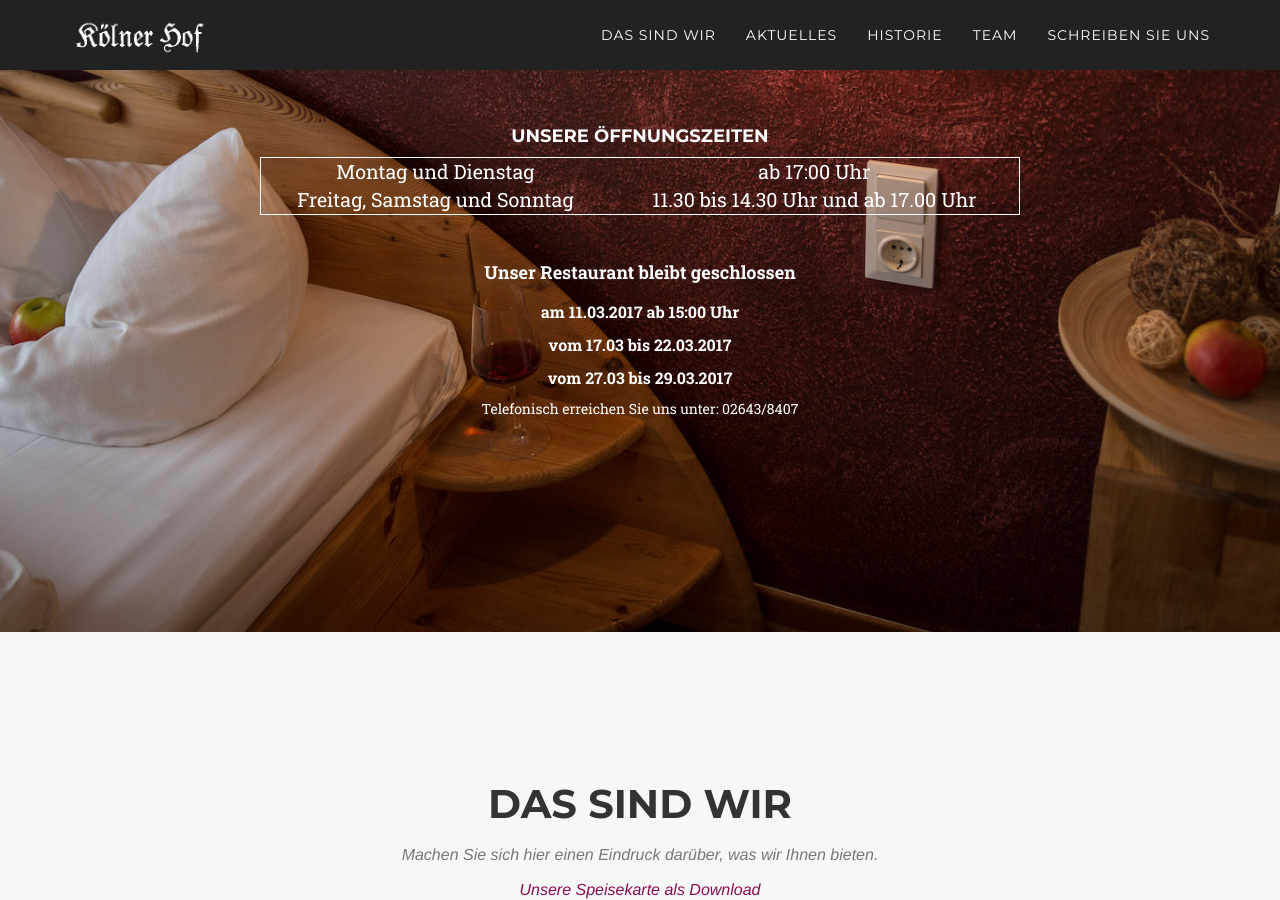
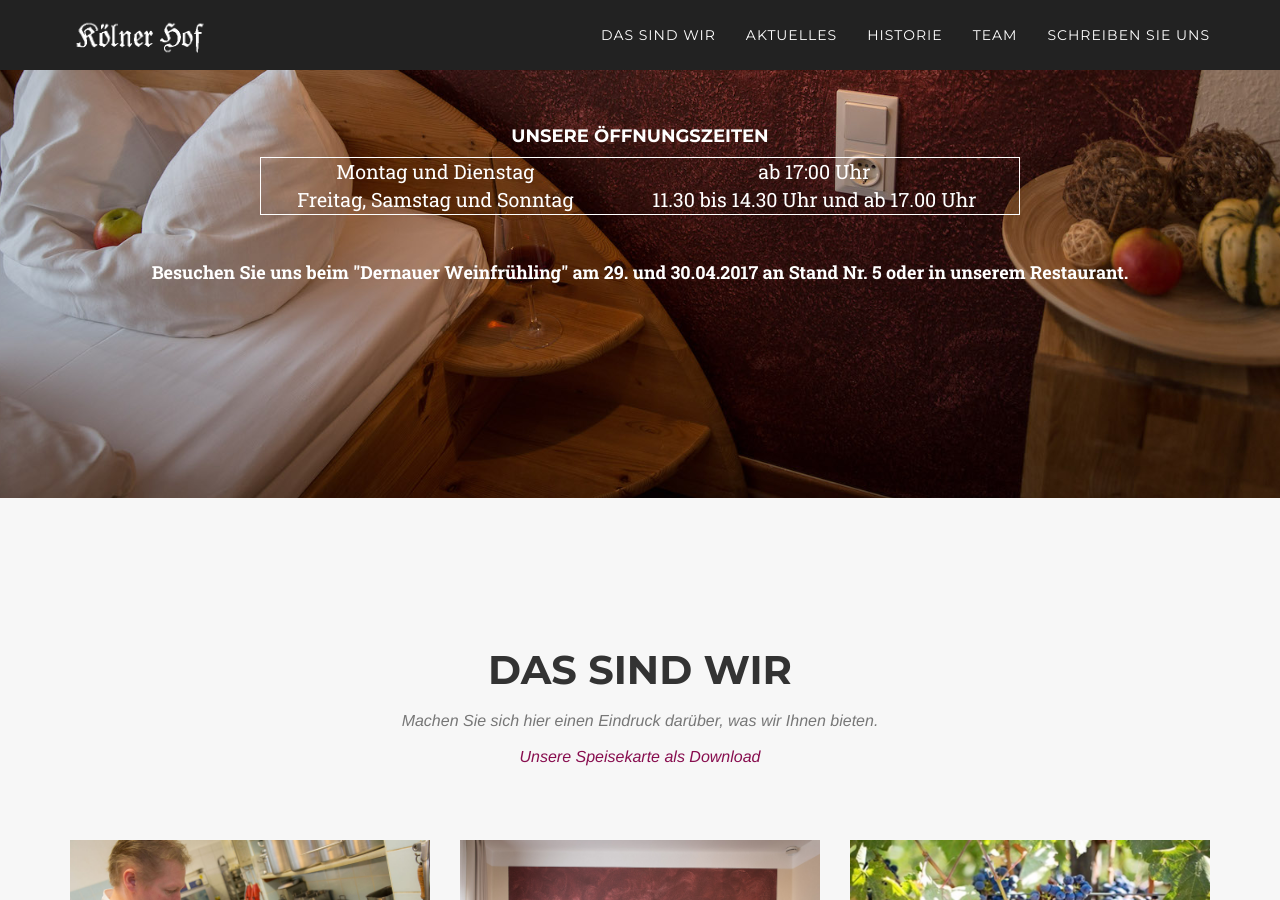
Before and after one commit to KoelnerHof/KoelnerHof.github.io, a Jekyll site: the page index.html, which Jekyll copies as it is, in a window 1280 px wide and 900 px high, scrolled down 371 px. Built offline with Jekyll 4.4.1, drawn with Linux system fonts in a browser that asks for light colours; nearby versions of some CDN libraries; some web fonts are replaced; library files that are not in the unit come from our copies.

Commit message:
stand 27.04.17

```diff
--- a/index.html
+++ b/index.html
@@ -112,12 +112,8 @@
                 </tr>
             </table>
             <br><br><br><br><br>
-            <p style="font-size: 18px"><b>Unser Restaurant bleibt geschlossen</b></p>
-
-            <p style="font-size: 16px;margin: 0 0 5px;"><b>am 11.03.2017 ab 15:00 Uhr</b></p>
-            <p style="font-size: 16px;margin: 0 0 5px;"><b>vom 17.03 bis 22.03.2017</b></p>
-            <p style="font-size: 16px;margin: 0 0 5px;"><b>vom 27.03 bis 29.03.2017</b></p>
-            <p style="color: #fff !important;">Telefonisch erreichen Sie uns unter: 02643/8407</p>
+            <p style="font-size: 18px"><b>Besuchen Sie uns beim "Dernauer Weinfrühling" am 29. und 30.04.2017
+                an Stand Nr. 5 oder in unserem Restaurant.</b></p>
         </div>
     </div>
 </header>
```
Also changed, not shown: 1 other file.
